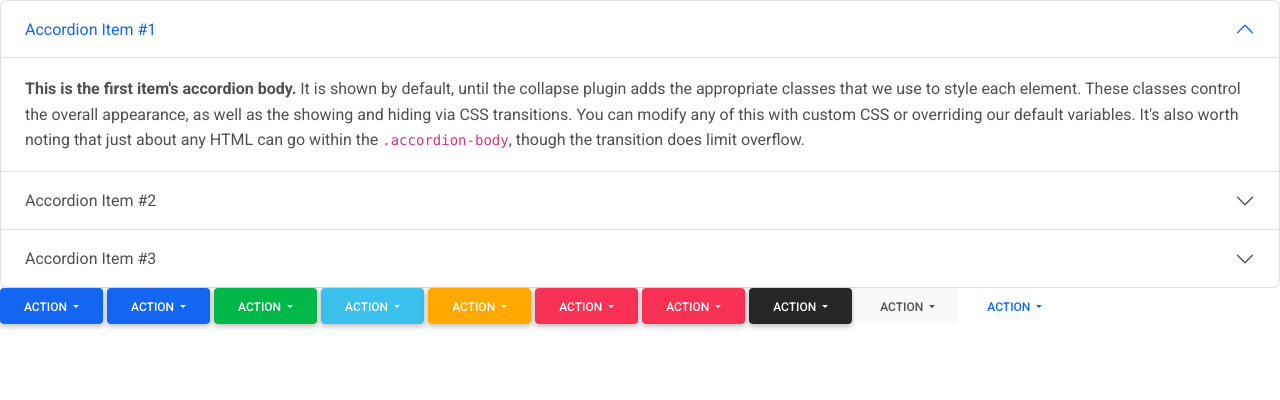
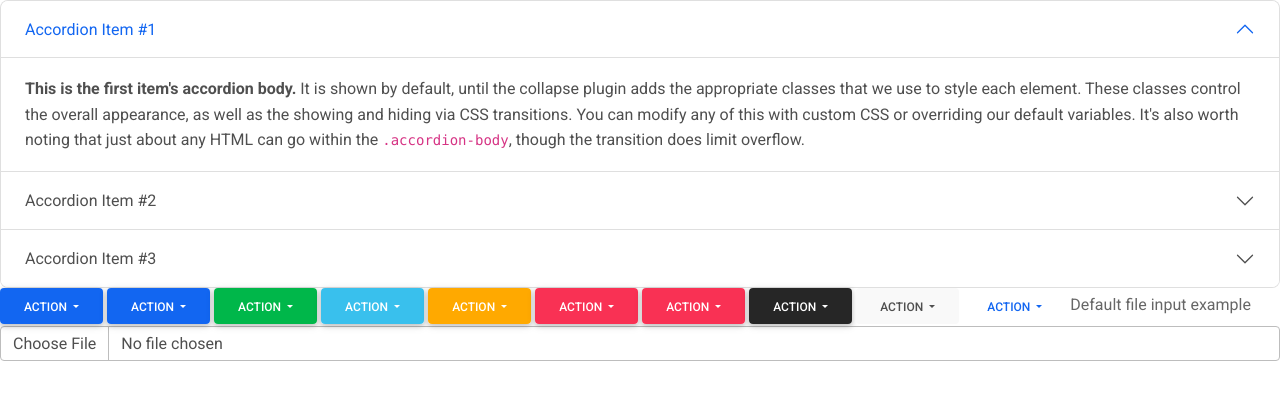
Before and after one commit to Luis-Lopex/Proyecto1, a plain HTML site: page index.html in a window 1280 px wide. Drawn offline with Linux system fonts and the light colour scheme.

Commit message:
Segunda Version: file MDB

```diff
--- a/index.html
+++ b/index.html
@@ -225,6 +225,9 @@
   </ul>
 </div>
 
+
+<label class="form-label" for="customFile">Default file input example</label>
+<input type="file" class="form-control" id="customFile" />
     <!-- MDB -->
     <script type="text/javascript" src="js/mdb.min.js"></script>
     <!-- Custom scripts -->
```
